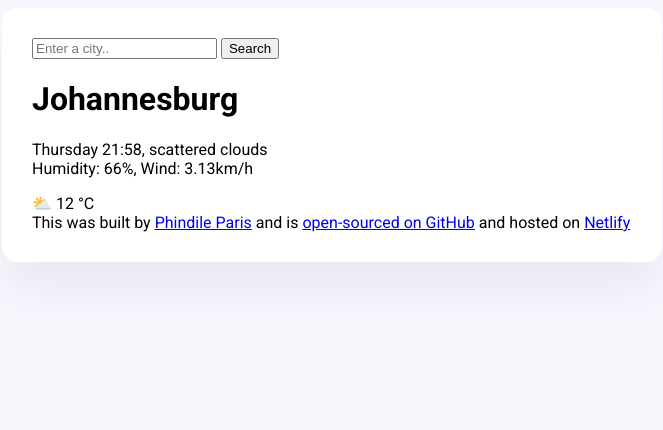
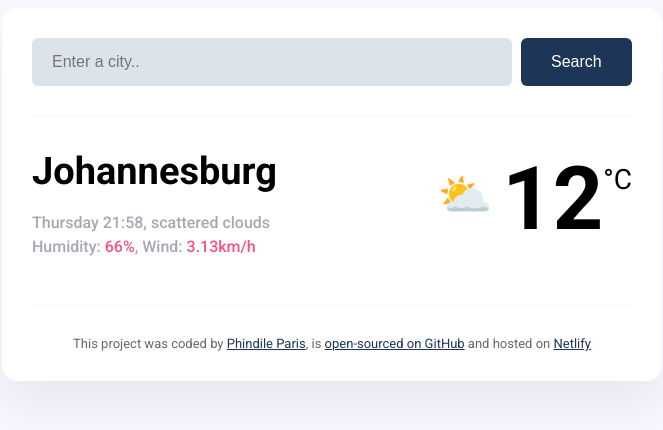
Before and after one commit to Phindilereigns/Weather-app, a plain HTML site: page index.html in a window 1280 px wide. Shown: the whole page, without its empty margins (6-669 px from the left). Drawn offline with Linux system fonts and the light colour scheme.

Commit message:
Added basic CSS

```diff
--- a/index.html
+++ b/index.html
@@ -15,28 +15,38 @@
   <body>
     <div class="weather-app">
       <header>
-        <form>
-          <input type="search" placeholder="Enter a city.." required />
-          <input type="submit" value="Search" />
+        <form class="search-form">
+          <input
+            type="search"
+            placeholder="Enter a city.."
+            required
+            class="search-form-input"
+          />
+          <input type="submit" value="Search" class="search-form-button" />
         </form>
       </header>
       <main>
-        <div>
-          <h1>Johannesburg</h1>
-          <p>
-            Thursday 21:58, scattered clouds
-            <br />
-            Humidity: 66%, Wind: 3.13km/h
-          </p>
+        <div class="weather-app-data">
+          <div>
+            <h1 class="weather-app-city">Johannesburg</h1>
+            <p class="weather-app-details">
+              Thursday 21:58, scattered clouds
+              <br />
+              Humidity: <strong>66%</strong>, Wind: <strong>3.13km/h</strong>
+            </p>
+          </div>
+          <div class="weather-app-temperature-container">
+            <div class="weather-app-emoji">⛅</div>
+            <div class="weather-app-temperature">12</div>
+            <div class="weather-app-unit">°C</div>
+          </div>
         </div>
-        <div>⛅ 12 °C</div>
       </main>
       <footer>
-        This was built by
+        This project was coded by
         <a href="https://github.com/Phindilereigns" target="_blank"
           >Phindile Paris</a
-        >
-        and is
+        >, is
         <a href="https://github.com/Phindilereigns/Weather-app" target="_blank"
           >open-sourced on GitHub</a
         >
--- a/src/styles.css
+++ b/src/styles.css
@@ -11,3 +11,86 @@ body {
   border-radius: 16px;
   padding: 30px;
 }
+
+header{
+    border-bottom: 1px solid #f9f7fe;
+    padding: 0 0 30px 0;
+}
+
+a{
+    color: #1D3557;
+}
+
+.weather-app-city {
+    margin: 0;
+    font-size: 38px;
+    line-height: 48px;
+}
+
+.weather-app-details{
+    font-size: 16px;
+    color: rgba(39, 33, 66, 0.4);
+    line-height: 24px;
+    font-weight: 500;
+}
+
+.weather-app-details strong{
+    color: #F65282;
+    font-weight: 500;
+}
+
+.search-form-input {
+    background-color: #dce3e9;
+    border: none;
+    border-radius: 6px;
+    width: 80%;
+    font-size: 16px;
+    padding: 15px 20px;
+}
+
+.search-form-button{
+    background: #1D3557;
+    padding: 15px 30px;
+    border: none;
+    font-size: 16px;
+    margin-left: 5px;
+    border-radius: 6px;
+    color: white;
+}
+
+.weather-app-temperature-container{
+    display: flex;
+}
+
+.weather-app-emoji{
+font-size: 44px;
+margin-top: 22px;
+}
+
+.weather-app-temperature{
+font-size: 88px;
+font-weight: bold;
+margin-left: 10px;
+}
+
+.weather-app-unit{
+margin-top: 16px;
+font-size: 28px;
+}
+
+main{
+    padding: 30px 0;
+}
+
+.weather-app-data{
+    display: flex;
+    justify-content: space-between;
+}
+
+footer {
+    border-top: 1px solid #f9f7fe;
+    padding: 30px 0 0 0;
+    text-align: center;
+    font-size: 13px;
+    color: rgba(0, 0 , 0, 0.6);
+}
```
